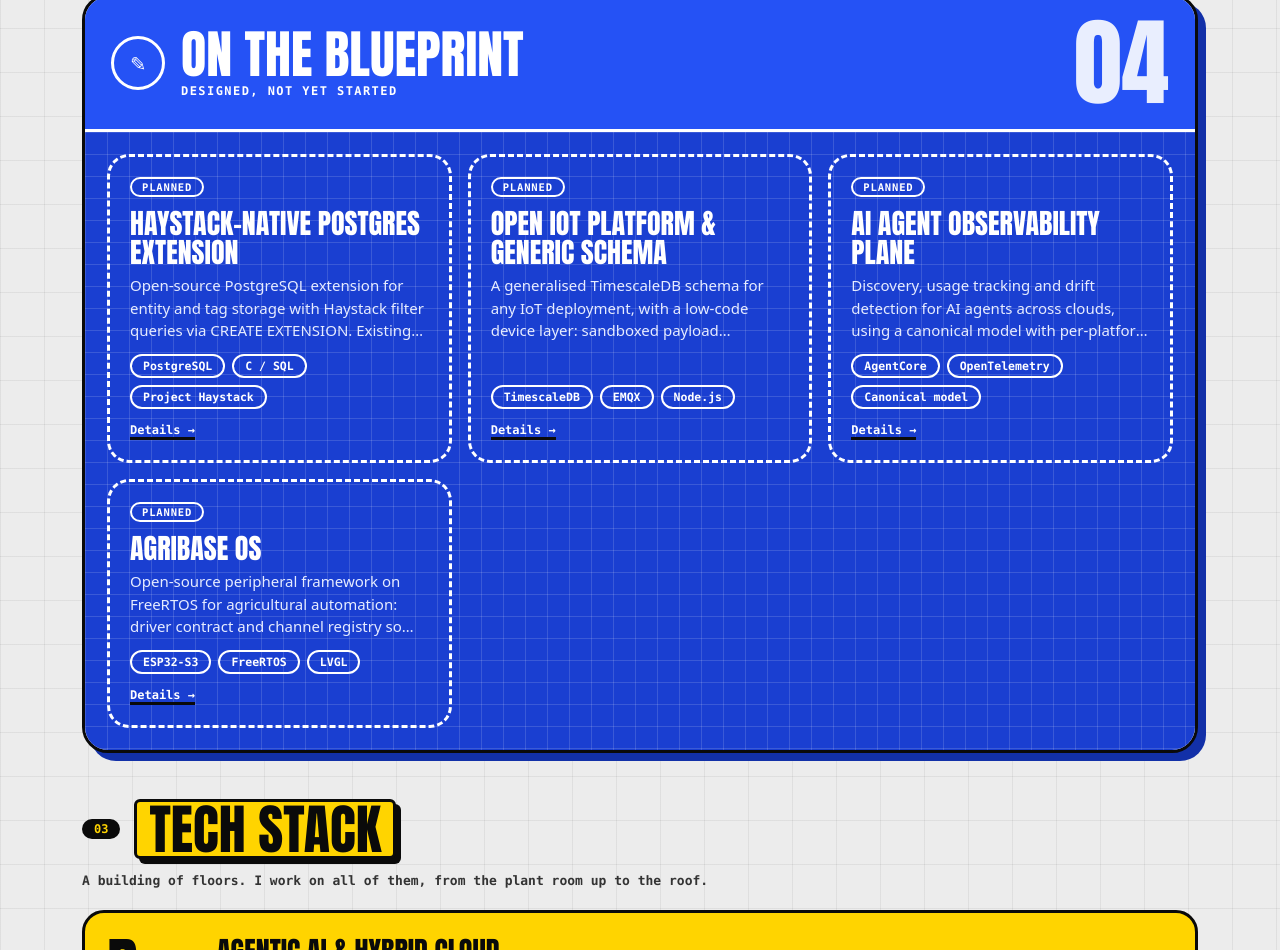
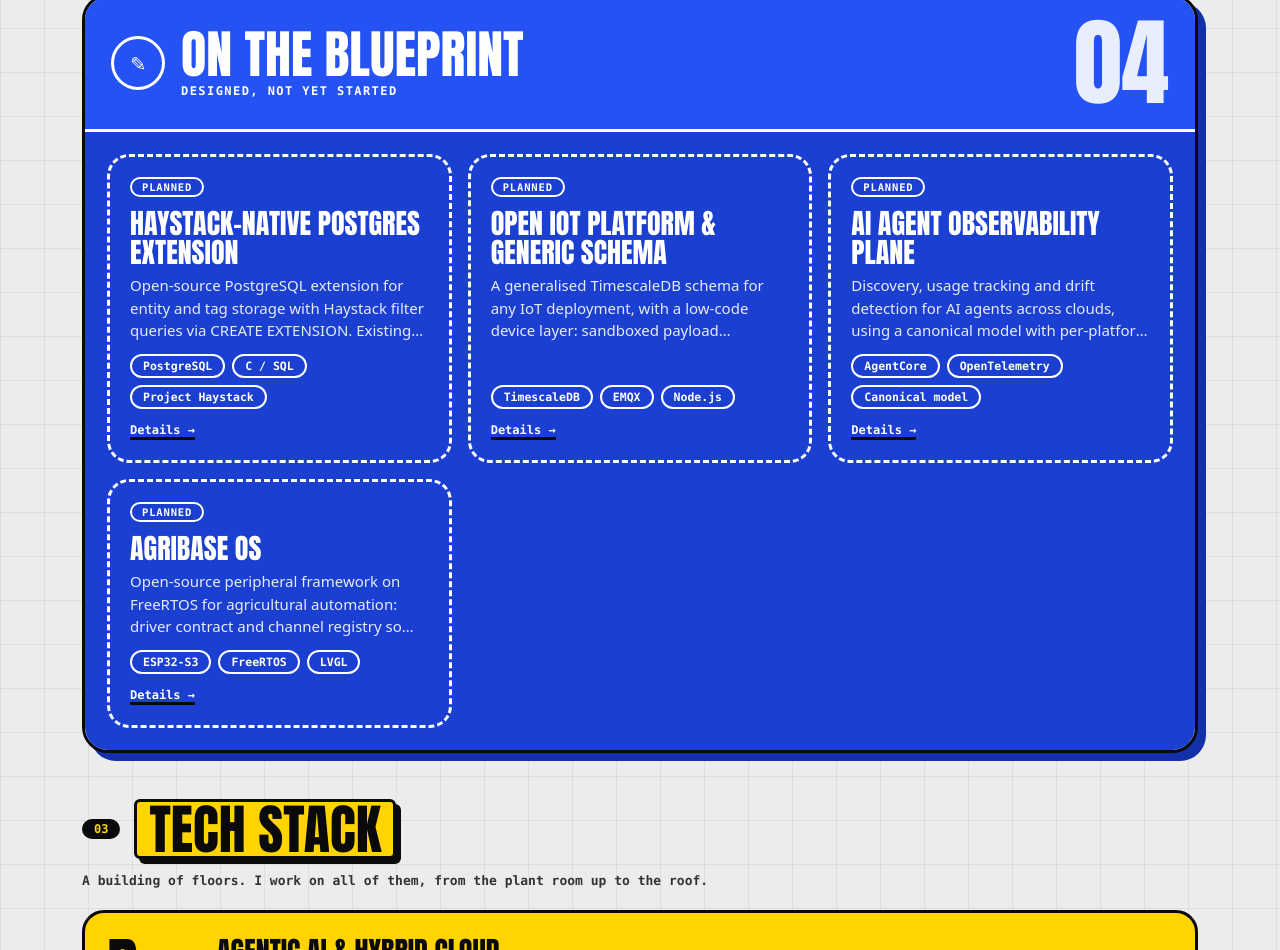
Before and after one commit to capt-jack-21/capt-jack-21.github.io, a plain HTML site: page experiment/index.html in a window 1280 px wide. Shown: the part 4460-5410 px from the top of the page. Drawn offline with Linux system fonts and the light colour scheme.

Commit message:
Experiment: plain blue blueprint zone background
Co-Authored-By: Claude Sonnet 5.5 <noreply@anthropic.com>
Claude-Session: https://claude.ai/code/session_01PsPejCWEqE5GGwYi4ey7t5

```diff
--- a/experiment/index.html
+++ b/experiment/index.html
@@ -208,7 +208,7 @@ p.sm{font-size:15px;color:#222}.dk p.sm{color:#ddd}
 .z-plan{border-color:var(--k);box-shadow:8px 8px 0 #1230a8}
 .z-plan .zh{background:#2552f5;color:#fff;border-bottom-color:#fff}
 .z-plan .zi{background:transparent;color:#fff;border-color:#fff}
-.z-plan .zb{background-color:#1a3fd1;background-image:linear-gradient(rgba(255,255,255,.14) 1px,transparent 1px),linear-gradient(90deg,rgba(255,255,255,.14) 1px,transparent 1px);background-size:22px 22px}
+.z-plan .zb{background:#1a3fd1}
 .z-plan .c{background:transparent;color:#fff;border:3px dashed #fff}
 .z-plan .c.in:hover{box-shadow:6px 6px 0 #0b1d78}
 .z-plan .proj .pill{background:transparent;color:#fff;border-color:#fff}
```
